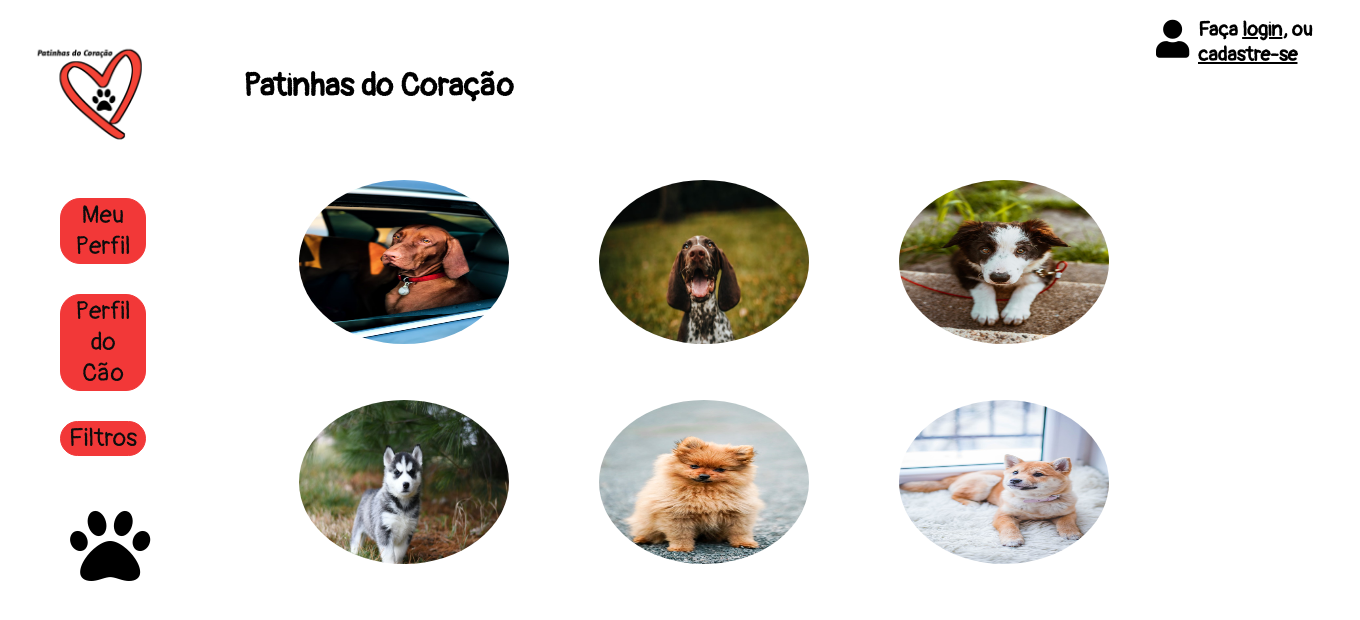
After one commit to MatheusKhairallah/PatinhasDoCoracao, a PHP site: page / in a window 1360 px wide. The commit adds this page. Shown: the top 620 px of the page. Run offline with PHP 8.4, Linux system fonts and the light colour scheme.

Commit message:
Teste 1 site

```diff
--- /dev/null
+++ b/index.html
@@ -0,0 +1,54 @@
+<!DOCTYPE html>
+<html lang="pt-BR">
+<head>
+    <meta charset="UTF-8">
+    <meta name="viewport" content="width=device-width, initial-scale=1.0">
+    <title>Patinhas do Coração</title>
+    <link rel="stylesheet" href="style.css">
+    <link rel="stylesheet" href="https://cdnjs.cloudflare.com/ajax/libs/font-awesome/5.15.3/css/all.min.css" integrity="sha512-iBBXm8fW90+nuLcSKlbmrPcLa0OT92xO1BIsZ+ywDWZCvqsWgccV3gFoRBv0z+8dLJgyAHIhR35VZc2oM/gI1w==" crossorigin="anonymous" />
+    <link href="https://fonts.googleapis.com/css2?family=Pangolin&display=swap" rel="stylesheet">
+</head>
+<body>
+    <!--Logo do site-->
+    <img id="logotipo" src="20201021_220949.png" alt="Logotipo Patinhas">
+
+    <!--Nome do site-->
+    <h1>Patinhas do Coração</h1>
+
+    <!--Menu-->
+    <div>
+        <a href="index2.html">
+            <button type="submit">Meu Perfil</button>
+        </a>
+    <div>
+
+    <div>
+        <a href="index3.html">
+            <button type="submit">Perfil do Cão</button>
+        </a>
+    </div>
+
+    <div>
+        <a href="index4.html">
+            <button type="submit">Filtros</button>
+        </a>
+    </div>
+
+    <!--Cadastro-->
+    <h2>Faça
+        <a href="index5.html">login</a>, ou <a href="index6.html">cadastre-se</a>
+    </h2>
+    <i id="usuario" class="fas fa-user"></i>
+
+    <!--Patinha-->
+    <i id="patinha" class="fas fa-paw"></i>
+
+    <!--Cães-->
+    <img id="cão1" src="pexels-charles-roth-2797318.jpg" alt="Foto de cão">
+    <img id="cão2" src="pexels-helena-lopes-3714060.jpg" alt="Foto de cão">
+    <img id="cão3" src="pexels-josh-hild-2820134.jpg" alt="Foto de cão">
+    <img id="cão4" src="pexels-julissa-helmuth-3726314.jpg" alt="Foto de cão">
+    <img id="cão5" src="pexels-tanika-3687770.jpg" alt="Foto de cão">
+    <img id="cão6" src="pexels-valeria-boltneva-1805164.jpg" alt="Foto de cão">
+</body>
+</html>
--- a/style.css
+++ b/style.css
@@ -1,5 +1,9 @@
+body {
+    font-family: 'Pangolin', cursive;
+}
+
 /*Logo do site*/
-img {
+#logotipo {
     width: 157px;
     height: 155px;
     margin-left: 15px;
@@ -13,14 +17,26 @@ h1 {
 }
 
 /*Menu*/
-h3 {
+button {
     font-size: 25px;
     text-align: center;
-    border-width: 5px;
-    border-style: solid;
-    border-color: black;
-    border-radius: 20px;
-    margin: 20px 1190px 30px 40px;
+    background-color: #F23838;
+    color: #0D0D0D;
+    margin-top: 30px;
+    margin-left: 52px;
+    width: 86px;
+    border-width: 1px; border-style: solid; border-color: #F23838; border-radius: 20px;
+    transition: all 1s ease 0s;
+    font-family: 'Pangolin', cursive;
+}
+
+button:hover {
+    font-size: 27px;
+    color: #F23838;
+    background-color: #0D0D0D;
+    border-color: #0D0D0D;
+    border-width: 3px;
+    transition-duration: 0.3s;
 }
 
 /*Cadastro*/
@@ -30,6 +46,10 @@ h2 {
     top: 0px;
     font-size: 20px;
     position: absolute;
+}
+
+a {
+    color: black;
 }
 
 /*Icone*/
@@ -46,3 +66,58 @@ h2 {
     font-size: 80px;
     margin-top: 50px;
 }
+
+/*Cães*/
+#cão1 {
+    position: absolute;
+    width: 210px;
+    height: 164px;
+    left: 299px;
+    top: 180px;
+    border-radius: 50%;
+}
+
+#cão2 {
+    position: absolute;
+    width: 210px;
+    height: 164px;
+    left: 599px;
+    top: 180px;
+    border-radius: 50%;
+}
+
+#cão3 {
+    position: absolute;
+    width: 210px;
+    height: 164px;
+    left: 899px;
+    top: 180px;
+    border-radius: 50%;
+}
+
+#cão4 {
+    position: absolute;
+    width: 210px;
+    height: 164px;
+    left: 299px;
+    top: 400px;
+    border-radius: 50%;
+}
+
+#cão5 {
+    position: absolute;
+    width: 210px;
+    height: 164px;
+    left: 599px;
+    top: 400px;
+    border-radius: 50%;
+}
+
+#cão6 {
+    position: absolute;
+    width: 210px;
+    height: 164px;
+    left: 899px;
+    top: 400px;
+    border-radius: 50%;
+}
```
Also changed, not shown: TelaInicial.html (deleted, +0 -29 lines), index2.html (added), index3.html (added), index4.html (added), index5.html (added), index6.html (added), pexels-charles-roth-2797318.jpg (added), pexels-helena-lopes-3714060.jpg (added), pexels-josh-hild-2820134.jpg (added), pexels-julissa-helmuth-3726314.jpg (added), pexels-tanika-3687770.jpg (added), pexels-valeria-boltneva-1805164.jpg (added).
